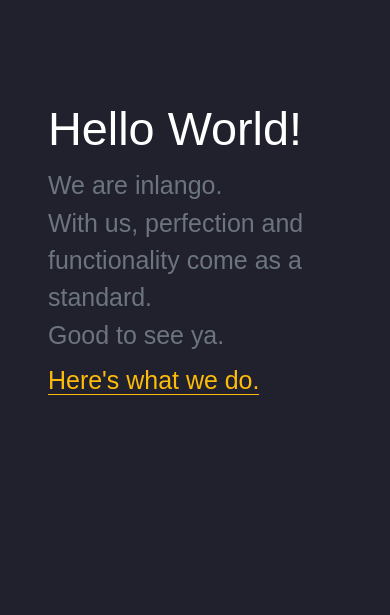
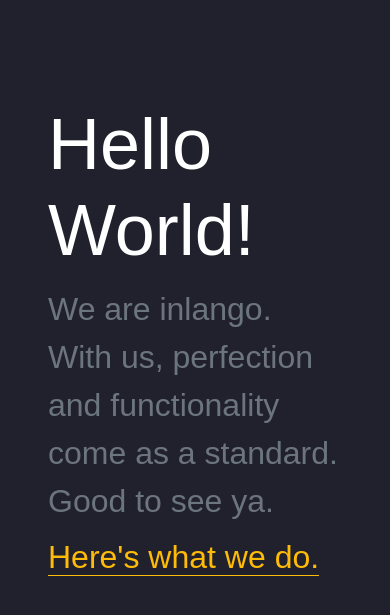
Before and after one commit to carefreeav09/InLango, a website: page index.html in a window 390 px wide. Shown: the part 107-722 px from the top of the page. Drawn offline with nearby package versions, Linux system fonts and the light colour scheme; a web font is replaced by a local one.

Commit message:
fixed some responsive issues

```diff
--- a/assets/css/typography.css
+++ b/assets/css/typography.css
@@ -4,10 +4,20 @@
 
 @media (max-width: 992px) {
     .display-1 {
-        font-size: 12vw;
+        font-size: 10vw;
     }
 
     .display-4 {
         font-size: 8vw;
     }
 }
+
+@media (max-width : 1440px) {
+    .display-1 {
+        font-size: 4.5rem;
+    }
+
+    .display-4 {
+        font-size: 2.5rem;
+    }
+}
```
Also changed, not shown: assets/css/style.css (line endings or trailing spaces).
